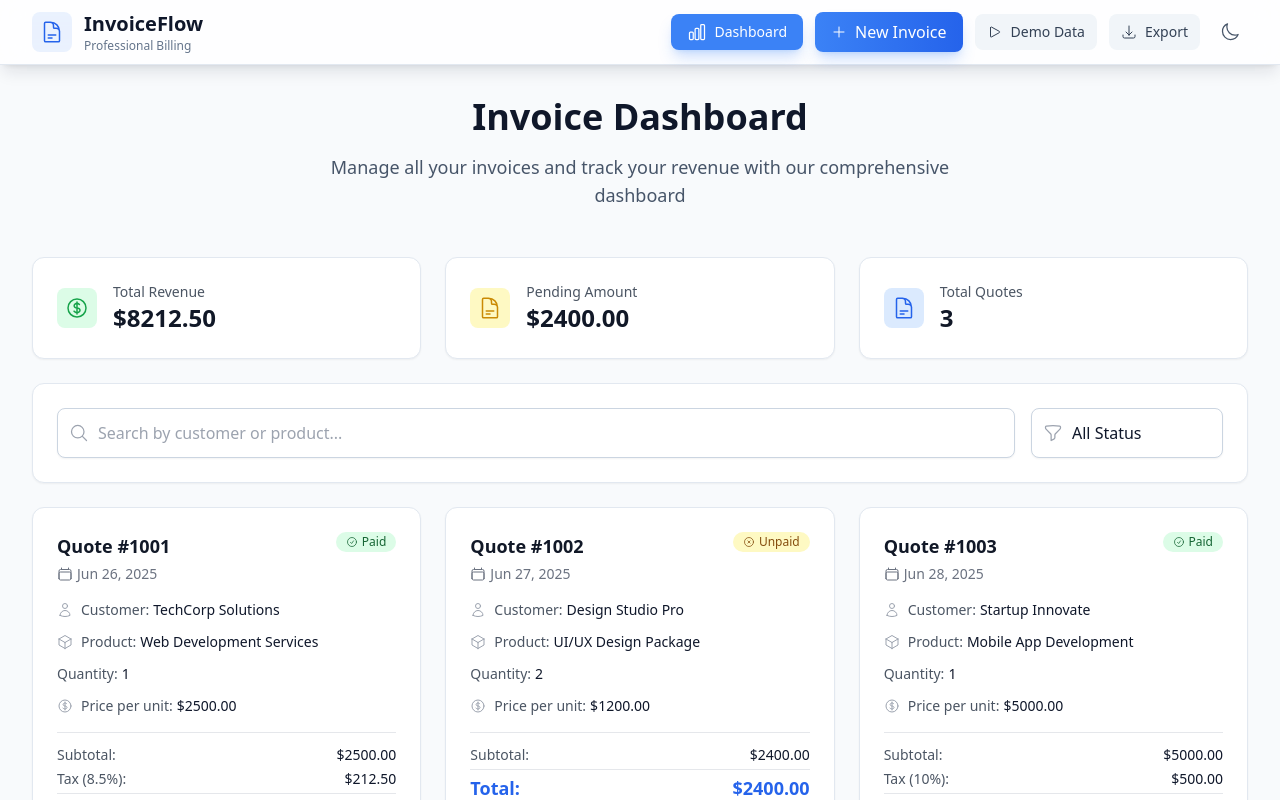
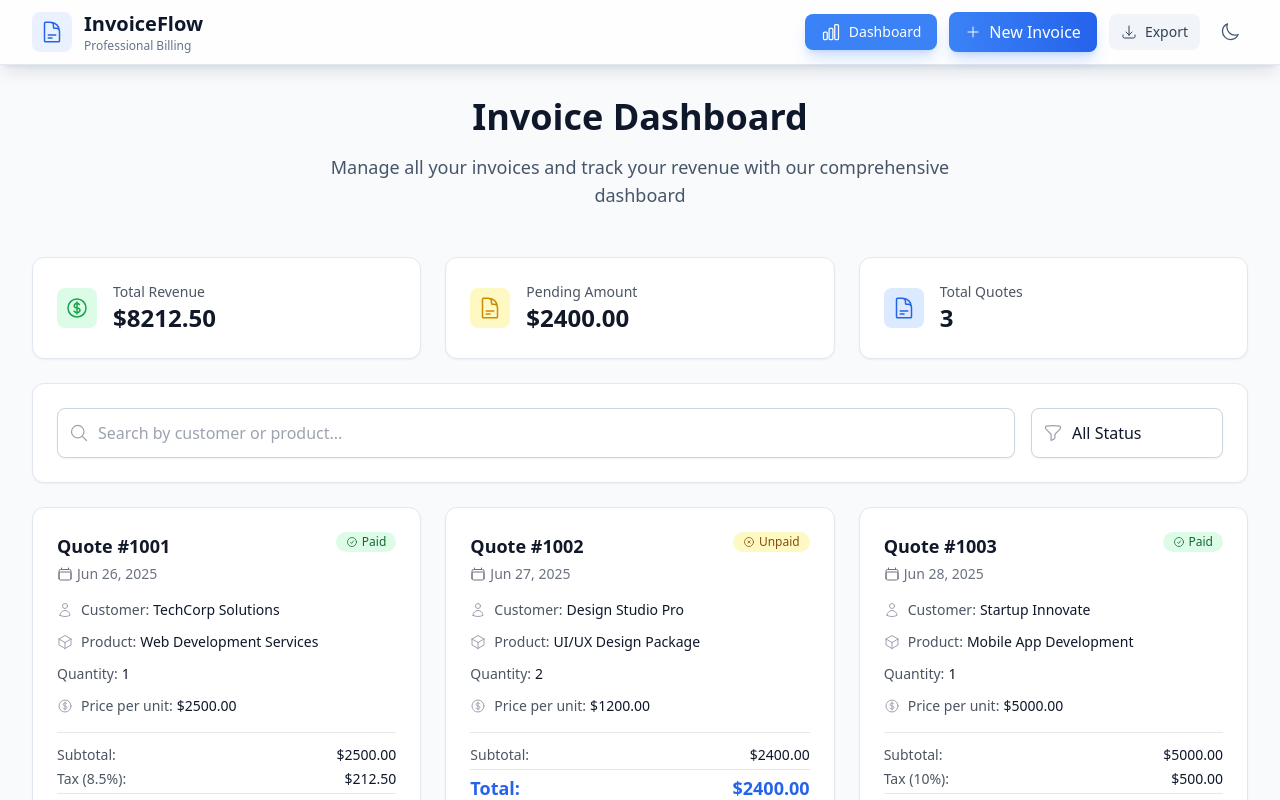
Before and after one commit to jayraj175coder/billingZ, a React (Create React App) app: page / in a window 1280 px wide. Shown: the top 800 px of the page. Built offline with nearby package versions, Linux system fonts and the light colour scheme.

Commit message:
chang btn position

```diff
--- a/src/App.jsx
+++ b/src/App.jsx
@@ -225,7 +225,7 @@ function App() {
               </button>
 
               {/* Demo Data Button */}
-              <button
+              {/* <button
                 onClick={resetToDemoData}
                 className={`flex items-center px-3 py-2 rounded-lg text-sm font-medium transition-all duration-200 ${
                   darkMode
@@ -233,9 +233,9 @@ function App() {
                     : 'bg-slate-100 text-slate-700 hover:bg-slate-200 hover:shadow-lg'
                 }`}
               >
-                <PlayIcon className="h-4 w-4 mr-2" />
-                Demo Data
-              </button>
+                // {/* <PlayIcon className="h-4 w-4 mr-2" /> */}
+                {/* Demo Data */}
+              {/* </button> */}
 
               {/* Export Button */}
               {quotes.length > 0 && (
```
